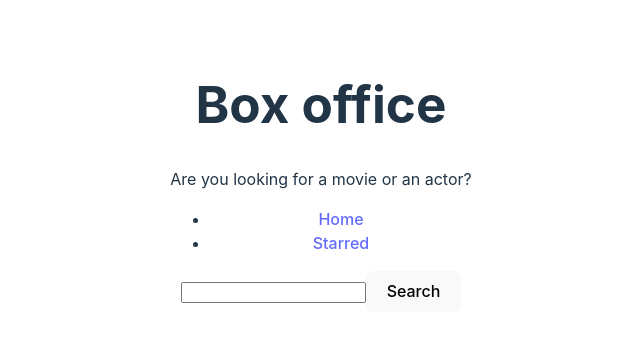
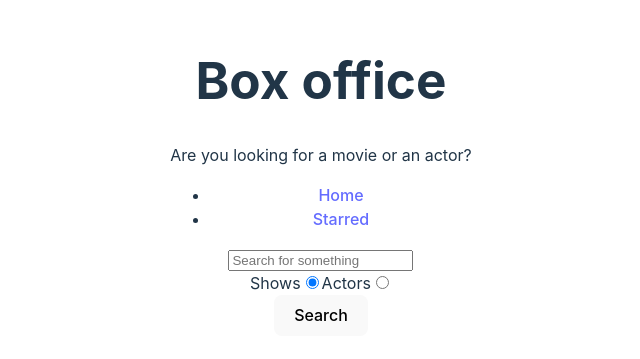
Before and after one commit to ljllanosl/box-office, a React (Vite) app: page / in a window 1280 px wide. Shown: the part 223-582 px from the top of the page, without its empty margins (319-959 px from the left). Built offline with nearby package versions, Linux system fonts and the light colour scheme.

Commit message:
added search option

```diff
--- a/src/pages/Home.jsx
+++ b/src/pages/Home.jsx
@@ -5,13 +5,14 @@
 const Home = () => {
   const [input, setInput] = useState('');
   const [results, setResults] = useState(null);
-
+  const [searchOption, setSearchOption] = useState('shows');
+  const isShowsSearch = searchOption === 'shows';
   const onInputChange = ev => {
     setInput(ev.target.value);
   };
 
   const onSearch = () => {
-    apiGet(`/search/shows?q=${input}`).then(result => {
+    apiGet(`/search/${searchOption}?q=${input}`).then(result => {
       setResults(result);
     });
   };
@@ -22,19 +23,23 @@
     }
   };
 
+  const onRadioChange = ev => {
+    setSearchOption(ev.target.value);
+  };
+
+  console.log(searchOption);
+
   const renderResults = () => {
     if (results && results.length === 0) {
       return <div>No results</div>;
     }
 
     if (results && results.length > 0) {
-      return (
-        <div>
-          {results.map(item => (
-            <div key={item.show.id}>{item.show.name}</div>
-          ))}
-        </div>
-      );
+      return results[0].show
+        ? results.map(item => <div key={item.show.id}>{item.show.name}</div>)
+        : results.map(item => (
+            <div key={item.person.id}>{item.person.name}</div>
+          ));
     }
 
     return null;
@@ -44,12 +49,37 @@
     <MainPageLayout>
       <input
         type="text"
+        placeholder="Search for something"
         onChange={onInputChange}
         onKeyDown={onKeyDown}
         value={input}
         name=""
         id=""
       />
+
+      <div>
+        <label htmlFor="shows-search">
+          Shows
+          <input
+            type="radio"
+            id="shows-search"
+            value="shows"
+            checked={isShowsSearch}
+            onChange={onRadioChange}
+          />
+        </label>
+        <label htmlFor="actors-search">
+          Actors
+          <input
+            type="radio"
+            id="actors-search"
+            value="people"
+            checked={!isShowsSearch}
+            onChange={onRadioChange}
+          />
+        </label>
+      </div>
+
       <button type="button" onClick={onSearch}>
         Search
       </button>
```
